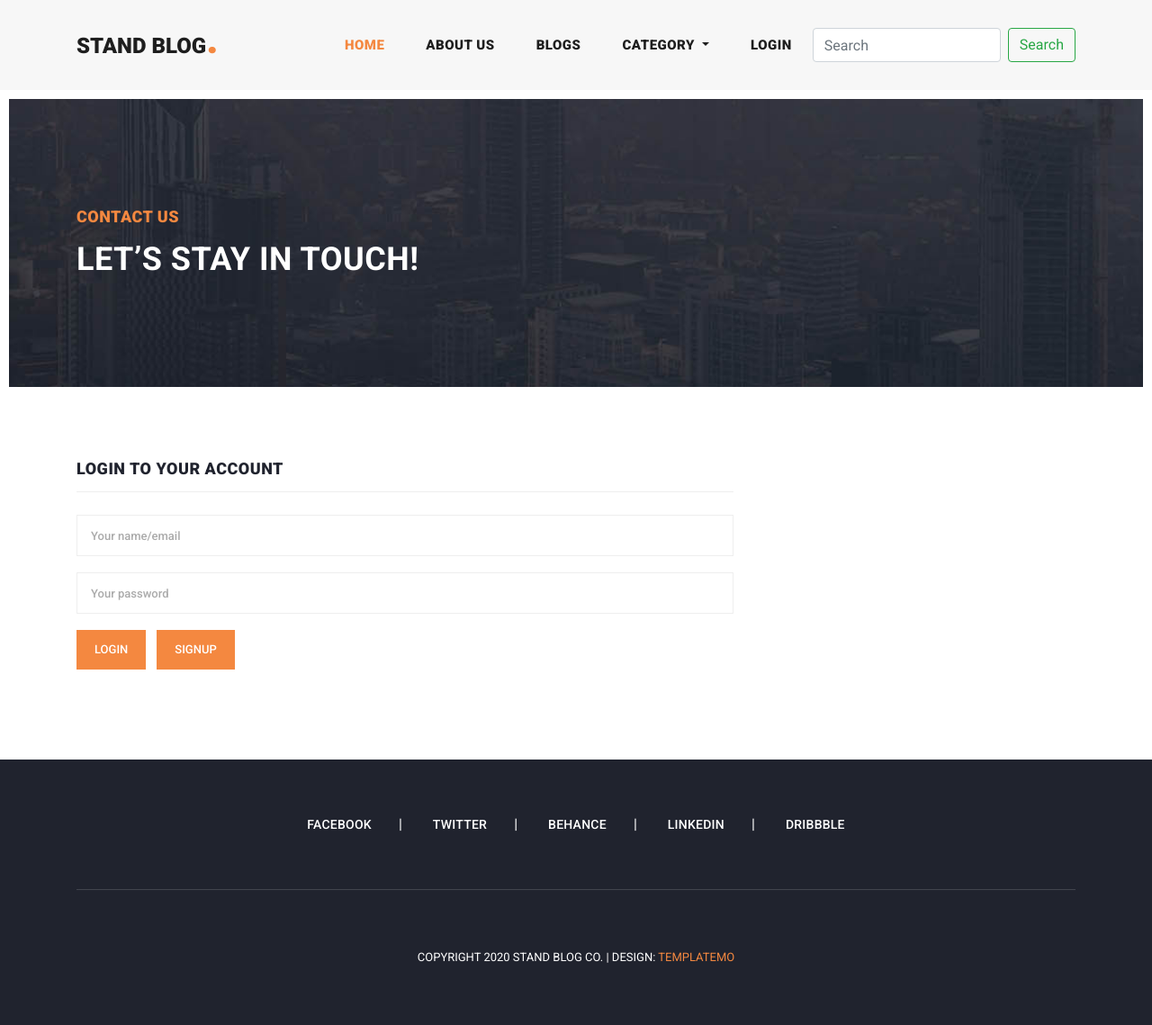
After one commit to ab-hakim-ayman/blogsite, a Django app: page /account/login/ in a window 1280 px wide. The commit adds this page. Shown: the whole page at 90% size. Run offline with Django 4.2, Linux system fonts and the light colour scheme; data comes from the database, SQL or seed files in the repository; both versions use the stored data as it was after the commit; some libraries are stand-ins or nearby versions.

Commit message:
user registration, login, logout function implementation.

```diff
--- /dev/null
+++ b/account/decorators.py
@@ -0,0 +1,10 @@
+from django.shortcuts import redirect
+
+
+def not_login_required(view_function):
+    def wrapper(request, *args, **kwargs):
+        if request.user.is_authenticated:
+            return redirect('home')
+        else:
+            return view_function(request, *args, **kwargs)
+    return wrapper
--- /dev/null
+++ b/account/forms.py
@@ -0,0 +1,36 @@
+from django import forms
+
+from .models import User
+
+
+class LoginForm(forms.Form):
+    username = forms.CharField(max_length=250, required=True)
+    password = forms.CharField(max_length=250, required=True, widget=forms.PasswordInput)
+
+class UserRegistrationForm(forms.ModelForm):
+    class Meta:
+        model = User
+        fields = ('username', 'email', 'password',)
+
+    def clean_username(self):
+        username = self.cleaned_data.get('username')
+        model = self.Meta.model
+        user = model.objects.filter(username__iexact=username)
+        if user.exists():
+            raise forms.ValidationError('A user with that name already exists!')
+        return self.cleaned_data.get('username')
+
+    def clean_email(self):
+        email = self.cleaned_data.get('email')
+        model = self.Meta.model
+        user = model.objects.filter(email__iexact=email)
+        if user.exists():
+            raise forms.ValidationError('A user with that email already exists!')
+        return self.cleaned_data.get('email')
+
+    def clean_password(self):
+        password = self.cleaned_data.get('password')
+        confirm_password = self.data.get('confirm_password')
+        if password != confirm_password:
+            raise forms.ValidationError('Passwords do not match!')
+        return self.cleaned_data.get('password')
--- a/account/urls.py
+++ b/account/urls.py
@@ -1,5 +1,8 @@
 from django.urls import path
 
+from . import views
 urlpatterns = [
-
+      path('registration/', views.user_registration, name='user_registration'),
+      path('login/', views.user_login, name='user_login'),
+      path('logout/', views.user_logout, name='user_logout'),
 ]
--- a/account/views.py
+++ b/account/views.py
@@ -1,3 +1,53 @@
-from django.shortcuts import render
+from django.shortcuts import render, redirect, get_object_or_404
+from django.contrib.auth import login, logout, authenticate
+from django.views.decorators.cache import never_cache
+from django.contrib import messages
 
-# Create your views here.
+from .forms import (
+    LoginForm,
+    UserRegistrationForm
+)
+from .decorators import not_login_required
+
+@never_cache
+@not_login_required
+def user_registration(request):
+    form = UserRegistrationForm()
+    if request.method == 'POST':
+        form = UserRegistrationForm(request.POST)
+        if form.is_valid():
+            user = form.save(commit=False)
+            user.set_password(form.cleaned_data.get('password'))
+            user.save()
+            messages.success(request, 'Registration successful!')
+            return redirect('user_login')
+
+    context = {
+        'form' : form
+    }
+    return render(request, 'registration.html', context)
+
+@never_cache
+@not_login_required
+def user_login(request):
+    form = LoginForm()
+    if request.method == 'POST':
+        form = LoginForm(request.POST)
+        if form.is_valid():
+            user = authenticate(
+                username=form.cleaned_data.get('username'),
+                password = form.cleaned_data.get('password')
+            )
+            if user:
+                login(request, user)
+                return redirect('home')
+            else:
+                messages.warning(request, 'wrong creadentials')
+    context = {
+        'form' : form
+    }
+    return render(request, 'login.html', context)
+
+def user_logout(request):
+    logout(request)
+    return redirect('user_login')
--- a/assets/css/main.css
+++ b/assets/css/main.css
@@ -68,3 +68,33 @@
 .empty-heart {
     color: #cdcdcd !important;
 }
+
+.btn-primary {
+    display: inline-block;
+    background-color: #f48840;
+    color: #fff;
+    font-size: 13px;
+    font-weight: 500;
+    padding: 12px 20px;
+    text-transform: uppercase;
+    transition: all .3s;
+    border: none;
+    outline: none;
+}
+
+.btn-primary:hover {
+	background-color: #fb9857;
+}
+
+.errorlist {
+    color: red !important;
+    padding-bottom: 10px !important;
+}
+
+.contact-us .contact-form input {
+    margin-bottom: 10px !important;
+}
+
+input, textarea {
+    text-transform: none !important;
+}
--- a/blog/urls.py
+++ b/blog/urls.py
@@ -11,4 +11,5 @@ urlpatterns = [
     path('comment/<str:slug>/', views.add_comment, name='add_comment'),
     path('reply/<int:blog_id>/<int:comment_id>/', views.add_reply, name='add_reply'),
     path('like/<int:pk>/', views.blog_like, name='blog_like'),
+    path('search/', views.blog_search, name='blog_search'),
 ]
--- a/templates/header.html
+++ b/templates/header.html
@@ -31,13 +31,37 @@
 
                   </div>
                 </li>
+
+                {% if request.user.is_authenticated %}
+                <li class="nav-item dropdown">
+                  <a class="nav-link dropdown-toggle" href="#" id="navbarDropdown" role="button" data-toggle="dropdown" aria-haspopup="true" aria-expanded="false">
+                    {{request.user.username}}
+                  </a>
+                  <div class="dropdown-menu" aria-labelledby="navbarDropdown">
+                      <a class="dropdown-item" href="#">My Profile</a>
+                      <a class="dropdown-item" href="#">
+
+                        {% if unseen > 0 %}
+                          Notification ({{unseen}})
+                        {% else %}
+                          Notification
+                        {% endif %}
+
+                      </a>
+                      <a class="dropdown-item" href="{% url 'user_logout' %}">Logout</a>
+                  </div>
+                </li>
+                {% else %}
                 <li class="nav-item">
-                  <a class="nav-link" href="post-details.html">Post Details</a>
+                  <a class="nav-link" href="{% url 'user_login' %}">Login</a>
                 </li>
-                <li class="nav-item">
-                  <a class="nav-link" href="contact.html">Contact Us</a>
-                </li>
+                {% endif %}
               </ul>
+
+              <form class="form-inline my-2 my-lg-0" method="GET" action="{% url 'blog_search' %}">
+                <input class="form-control mr-sm-2" name="search" type="search" placeholder="Search" aria-label="Search">
+                <button class="btn btn-outline-success my-2 my-sm-0" type="submit">Search</button>
+              </form>
             </div>
           </div>
         </nav>
--- /dev/null
+++ b/templates/login.html
@@ -0,0 +1,70 @@
+{% extends 'base.html' %}
+{% load static %}
+{% block title %} Login {% endblock title %}
+
+{% block content %}
+<div class="heading-page header-text">
+    <section class="page-heading">
+      <div class="container">
+        <div class="row">
+          <div class="col-lg-12">
+            <div class="text-content">
+              <h4>contact us</h4>
+              <h2>let’s stay in touch!</h2>
+            </div>
+          </div>
+        </div>
+      </div>
+    </section>
+</div>
+<section class="contact-us">
+    <div class="container">
+      <div class="row">
+        <div class="col-lg-12">
+          <div class="down-contact">
+            <div class="row">
+              <div class="col-lg-8">
+                <div class="sidebar-item contact-form">
+                  <div class="sidebar-heading">
+                    <h2>Login to your account</h2>
+                  </div>
+                  <div class="content">
+                    <form id="contact" action="" method="POST" novalidate>
+                      {% csrf_token %}
+                      <div class="row">
+                        {% if messages %}
+                        <div class="col-md-12 col-sm-12">
+                          {% include 'message.html' %}
+                        </div>
+                        {% endif %}
+                        <div class="col-md-12 col-sm-12">
+                          <fieldset>
+                            <input name="username" type="text" id="username_id" placeholder="Your name/email" >
+                            <p class="error py-1 text-danger">{{form.username.errors}}</p>
+                          </fieldset>
+                        </div>
+                        <div class="col-md-12 col-sm-12">
+                          <fieldset>
+                            <input name="password" type="password" id="password_id" placeholder="Your password" >
+                            <p class="error py-1 text-danger">{{form.password.errors}}</p>
+                          </fieldset>
+                        </div>
+                        <div class="col-lg-12">
+                          <fieldset>
+                            <button type="submit" id="form-submit" class="main-button mr-2">Login</button>
+                            <a href="{% url 'user_registration' %}" id="form-submit" class="main-button btn-primary">Signup</a>
+                          </fieldset>
+                        </div>
+                      </div>
+                    </form>
+                  </div>
+                </div>
+              </div>
+            </div>
+          </div>
+        </div>
+      </div>
+    </div>
+  </section>
+
+{% endblock content %}
--- a/templates/sidebar.html
+++ b/templates/sidebar.html
@@ -3,8 +3,9 @@
       <div class="row">
         <div class="col-lg-12">
           <div class="sidebar-item search">
-            <form id="search_form" name="gs" method="GET" action="#">
-              <input type="text" name="q" class="searchText" placeholder="type to search..." autocomplete="on">
+            <form id="search_form" name="gs" method="GET" action="{% url 'blog_search' %}">
+              {% csrf_token %}
+              <input type="text" name="search" class="searchText" placeholder="type to search..." autocomplete="on">
             </form>
           </div>
         </div>
```
Also changed, not shown: blog/views.py (+22 -0 lines), templates/index.html (+0 -7 lines), templates/message.html (added, +8 -0 lines), templates/registration.html (added, +63 -0 lines), templates/search.html (added, +46 -0 lines), db.sqlite3.
